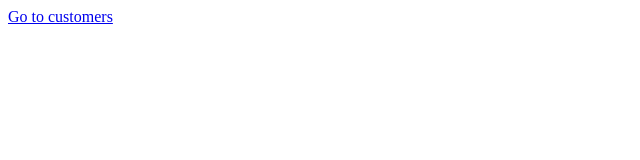
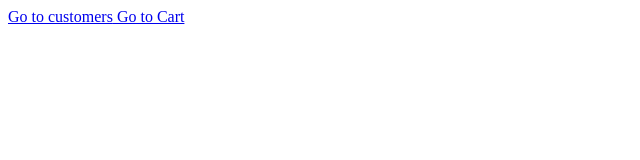
Before and after one commit to tveeru/angular_Topics, an Angular app: page / in a window 1280 px wide. Shown: the top 160 px of the page, without its empty margins (0-640 px from the left). Built offline with nearby package versions, Linux system fonts and the light colour scheme.

Commit message:
second method

```diff
--- a/src/app/app-routing.module.ts
+++ b/src/app/app-routing.module.ts
@@ -5,7 +5,10 @@ const routes: Routes = [
           {
             path: 'customers',
             loadChildren: () => import('./customers/customers.module')
-            .then(m => m.CustomersModule) }
+            .then(m => m.CustomersModule) },{
+              path: 'cart',
+              loadChildren: () => import('./cart/cart.module').then(m => m.CartModule)
+            }
           ];
 
 @NgModule({
--- a/src/app/app.component.html
+++ b/src/app/app.component.html
@@ -1,4 +1,5 @@
 <a [routerLink]="['/customers']" routerLinkActive="active"> Go to customers</a>
+<a [routerLink]="['/cart']" routerLinkActive="active"> Go to Cart</a>
 
 
 <router-outlet></router-outlet>
```
